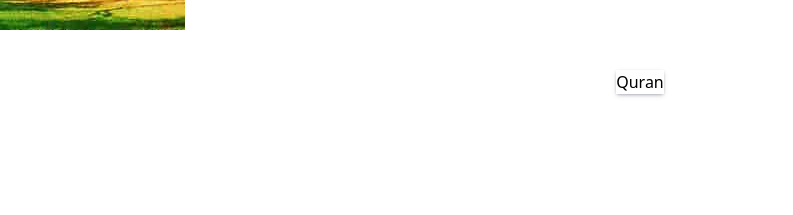
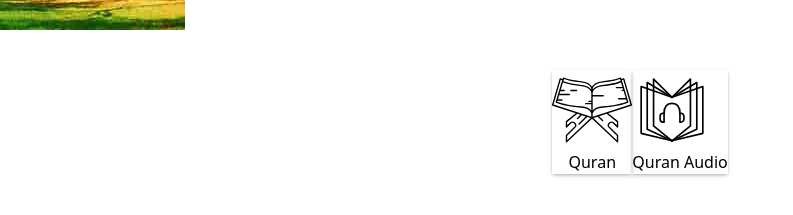
Before and after one commit to khalidhasan8880/charpara-nur-jame-mashjid-react, a React (Vite) app: page / in a window 1280 px wide. Shown: the part 455-670 px from the top of the page, without its empty margins (0-793 px from the left). Built offline with nearby package versions, Linux system fonts and the light colour scheme.

Commit message:
added higher order component

```diff
--- /dev/null
+++ b/src/components/HOC.jsx
@@ -0,0 +1,11 @@
+
+const HOC = (props) => {
+    console.log(props);
+    return (
+        <div>
+            <props.icon />
+        </div>
+    );
+};
+
+export default HOC;
--- a/src/components/LinkCard.jsx
+++ b/src/components/LinkCard.jsx
@@ -1,11 +1,12 @@
+import HOC from "./HOC";
 
 
 
 const LinkCard = ({title, icon}) => {
   console.log(icon);
   return (
-    <button className="text-center card-shadow px-3 pt-5 pb-1 ">
-
+    <button className="text-center flex flex-col items-center justify-center card-shadow sm:w-52 sm:h-52 w-32 h-32">
+      <HOC icon={icon}></HOC>
       <h3 className="font-semibold">{title}</h3>
     </button>
   );
--- /dev/null
+++ b/src/components/svgs/QuranAudioIcon.jsx
@@ -0,0 +1,52 @@
+const SVGComponent = (props) => (
+    <svg
+      width="80px"
+      height="80px"
+      viewBox="0 0 48 48"
+      xmlns="http://www.w3.org/2000/svg"
+      {...props}
+    >
+      <defs>
+        <style>
+          {
+            ".a{fill:none;stroke:#000000;stroke-linecap:round;stroke-linejoin:round;}"
+          }
+        </style>
+      </defs>
+      <path
+        className="a"
+        d="M28.764,25.966c0-4.4888-1.9362-5.9908-4.764-5.9908s-4.764,1.502-4.764,5.9908"
+      />
+      <path
+        className="a"
+        d="M18.6855,25.966h.55a0,0,0,0,1,0,0V31.29a0,0,0,0,1,0,0h-.55A1.8259,1.8259,0,0,1,16.86,29.4644V27.7919A1.8259,1.8259,0,0,1,18.6855,25.966Z"
+      />
+      <path
+        className="a"
+        d="M30.59,25.966h.55a0,0,0,0,1,0,0V31.29a0,0,0,0,1,0,0h-.55a1.8259,1.8259,0,0,1-1.8259-1.8259V27.7919A1.8259,1.8259,0,0,1,30.59,25.966Z"
+        transform="translate(59.9044 57.2563) rotate(180)"
+      />
+      <polyline
+        className="a"
+        points="24 42.476 12.938 33.58 12.938 5.524 24 16.351"
+      />
+      <polyline
+        className="a"
+        points="24 42.476 9.125 35.557 9.125 7.501 24 16.351"
+      />
+      <polyline className="a" points="24 42.476 5.5 38.004 5.5 9.948 24 16.351" />
+      <polyline
+        className="a"
+        points="24 42.476 35.062 33.58 35.062 5.524 24 16.351"
+      />
+      <polyline
+        className="a"
+        points="24 42.476 38.875 35.557 38.875 7.501 24 16.351"
+      />
+      <polyline
+        className="a"
+        points="24 42.476 42.5 38.004 42.5 9.948 24 16.351"
+      />
+    </svg>
+  );
+  export default SVGComponent;
--- a/src/pages/Home/LearningSection.jsx
+++ b/src/pages/Home/LearningSection.jsx
@@ -1,13 +1,17 @@
 import { Link } from "react-router-dom";
 import LinkCard from "../../components/LinkCard";
-
+import QuranIcon from "../../components/svgs/QuranIcon";
+import QuranAudioIcon from "../../components/svgs/QuranAudioIcon";
 
 const LearningSection = () => {
 
   return (
     <section className="container mx-auto flex-center gap-3">
       <Link to='/quran'>
-        <LinkCard title='Quran'></LinkCard>
+        <LinkCard icon={QuranIcon} title='Quran'></LinkCard>
+      </Link>
+      <Link to='/quran'>
+        <LinkCard icon={QuranAudioIcon} title='Quran Audio'></LinkCard>
       </Link>
 
     </section>
--- a/src/pages/Quran/Quran.jsx
+++ b/src/pages/Quran/Quran.jsx
@@ -11,27 +11,32 @@ const Quran = () => {
       return res.json();
     },
   });
-
+console.log(data);
   return (
     <section className="grid md:grid-cols-3 gap-2 container mx-auto px-2">
       {data?.chapters.map((chapter) => (
         <Link
         state={chapter}
           to={`/quran/${chapter.id}`}
-          className="w-full h-20 border-gray-100 border  rounded-md hover:bg-slate-200 font-semibold transition-all duration-100 flex-between px-4"
+          className="w-full h-20 border-gray-100 border  rounded-md hover:bg-slate-200 font-semibold transition-all duration-100 flex-between px-1 sm:px-4"
           key={chapter.id}>
-          <div className="flex-center gap-x-4">
-            <span className="rounded-full bg-blue-950 block w-10 h-10 flex-center text-white">{chapter.id} </span>
+          <div className="flex-center gap-x-3">
+            <span className="rounded-full bg-blue-950 block w-9 h-9 flex-center text-white">{chapter?.id} </span>
             <div>
-              <p>{chapter.name_simple}</p>
-              <p>{chapter.translated_name.name}</p>
+              <p>{chapter?.name_simple}</p>
+              <p>{chapter?.translated_name?.name}</p>
             </div>
           </div>
-          <div className="flex-center flex-wrap gap-x-3
+          <div>
+            <div  className="flex-center flex-wrap gap-x-1 text-right
           ">
-            <p>{chapter.name_arabic}</p>
-            <p>{chapter.verses_count}</p>
+            <p>{chapter?.name_arabic}</p>
+            -
+            <p>{chapter?.verses_count}</p>
+            </div>
+            <p>{chapter?.revelation_place[0].toUpperCase() + chapter?.revelation_place.slice(1,chapter?.revelation_place.length)}</p>
           </div>
+
         </Link>
       ))}
     </section>
```
Also changed, not shown: src/pages/QuranAudio/QuranAudio.jsx (added, +11 -0 lines).
